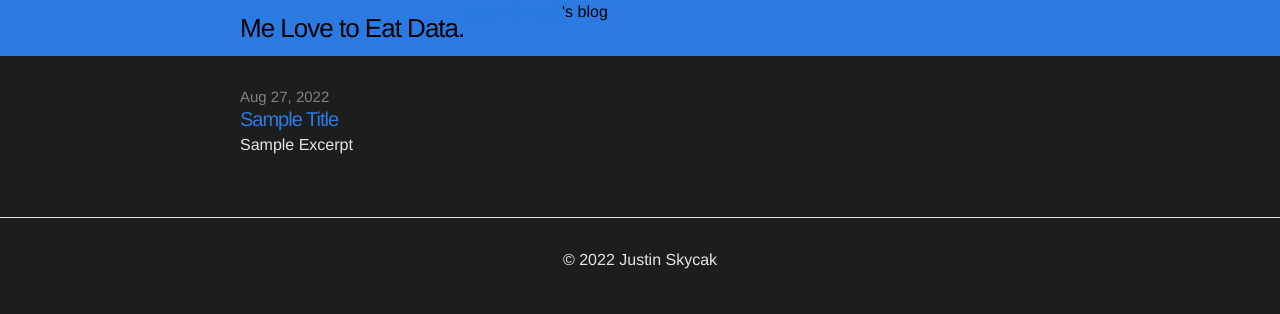
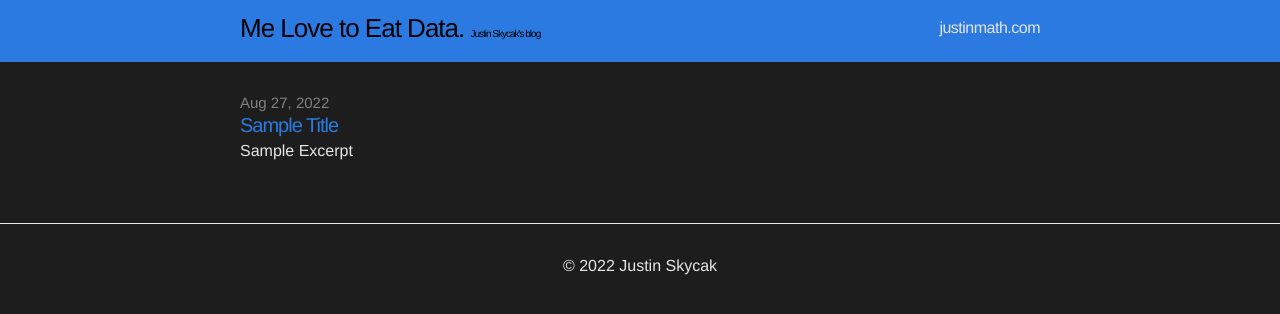
Before and after one commit to quantmonster/quantmonster.github.io, a Jekyll site: the page built from index.html, in a window 1280 px wide. Shown: the top 314 px of the page. Built offline with Jekyll 4.4.1, drawn with Linux system fonts in a browser that asks for light colours.

Commit message:
Update header.html

```diff
--- a/_includes/header.html
+++ b/_includes/header.html
@@ -2,10 +2,11 @@
 
   <div class="wrap">
 
-    <a class="site-title" href="{{ site.baseurl }}/">Me Love to Eat Data.</a> <a href="https://justinmath.com" target="_blank">Justin Skycak</a>'s blog
+    <a class="site-title" href="{{ site.baseurl }}/">Me Love to Eat Data. <font size="0.75em">Justin Skycak's blog</font></a>
 
-    <!--
     <nav class="site-nav">
+
+      <!--
       <a href="#" class="menu-icon">
         <svg version="1.1" xmlns="http://www.w3.org/2000/svg" xmlns:xlink="http://www.w3.org/1999/xlink" x="0px" y="0px"
            viewBox="0 0 18 15" enable-background="new 0 0 18 15" xml:space="preserve">
@@ -17,13 +18,14 @@
             c0-0.82,0.665-1.484,1.484-1.484h15.031C17.335,12.031,18,12.696,18,13.516L18,13.516z"/>
         </svg>
       </a>
+    -->
       <div class="trigger">
         {% for page in site.pages %}
           {% if page.title and page.includelink %}<a class="page-link" href="{{ page.url | prepend: site.baseurl }}">{{ page.title }}</a>{% endif %}
         {% endfor %}
+        <a class="page-link" href="https://justinmath.com" target="_blank">justinmath.com</a>
       </div>
     </nav>
-  -->
   </div>
 
 </header>
```
